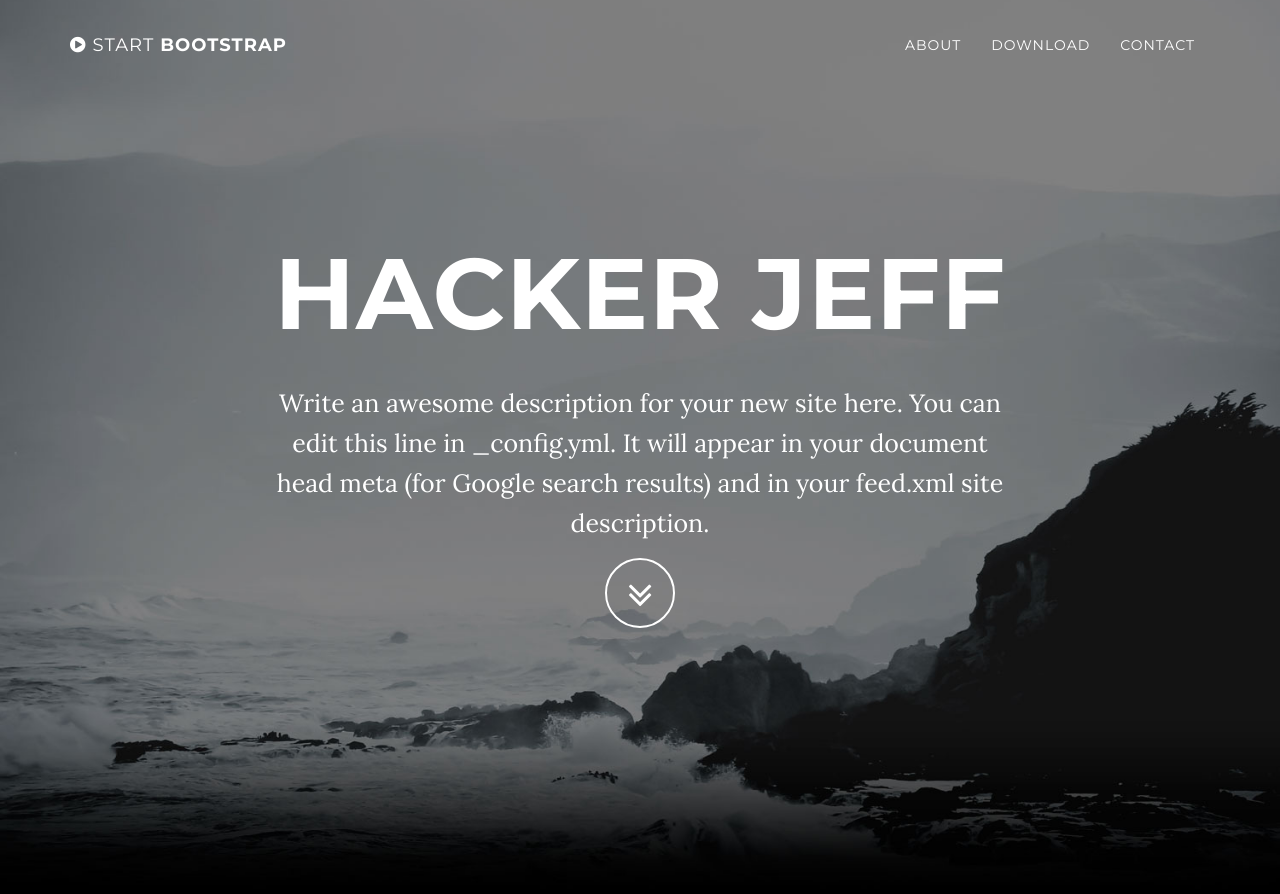
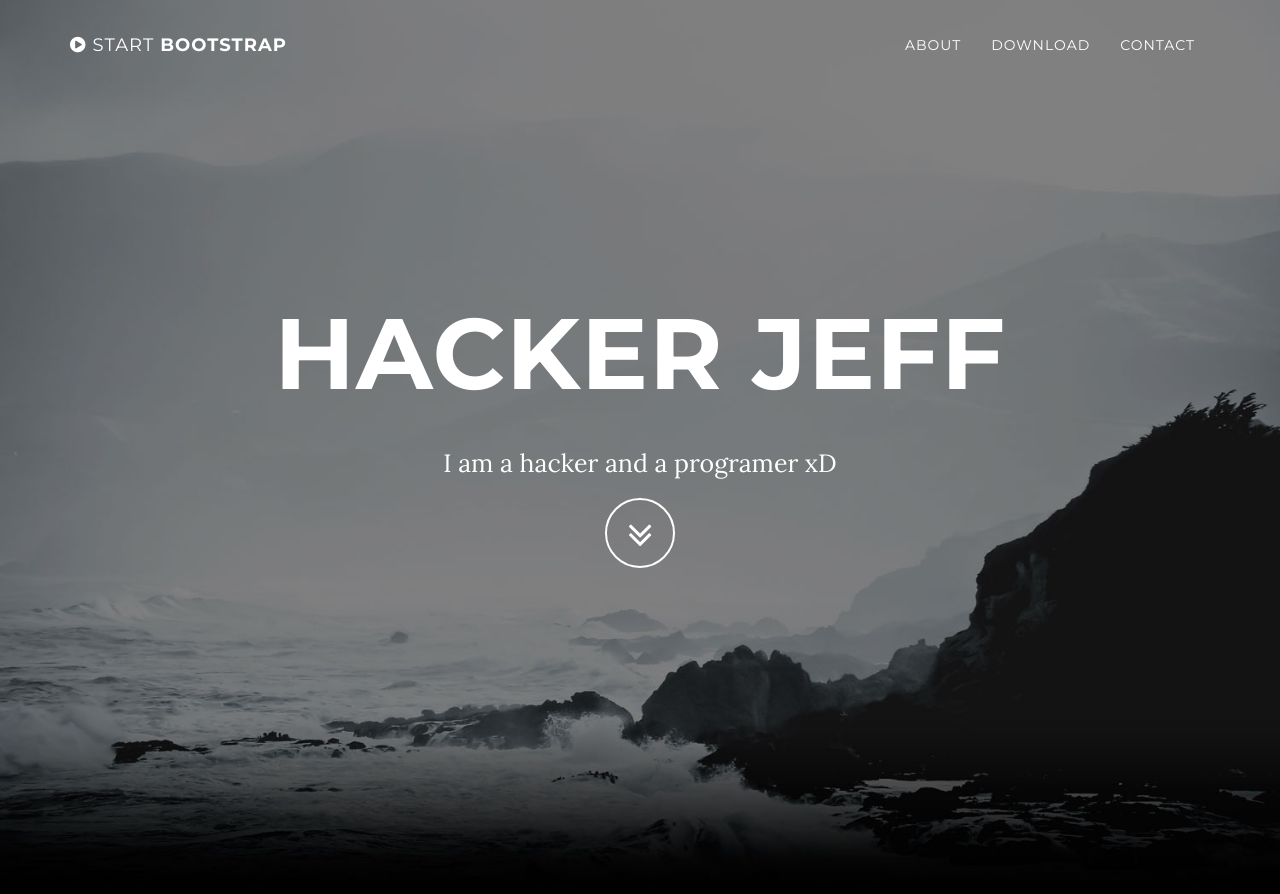
Before and after one commit to Hackerjef/hackerjef.github.io, a Jekyll site: the page built from index.html, in a window 1280 px wide and 900 px high. Shown: the top 894 px of the window. Built offline with Jekyll 4.4.1, drawn with Linux system fonts in a browser that asks for light colours.

Commit message:
d
Signed-off-by: august <auguststenz@aol.com>

```diff
--- a/_config.yml
+++ b/_config.yml
@@ -2,7 +2,7 @@
 title: Hacker jeff
 email: wew@wew.com
 url: https://hackerjef.github.io
-description: "Write an awesome description for your new site here. You can edit this line in _config.yml. It will appear in your document head meta (for Google search results) and in your feed.xml site description."
+description: "I am a hacker and a programer xD"
 
 # Color settings (hex-codes without the leading hash-tag)
 color:
```
